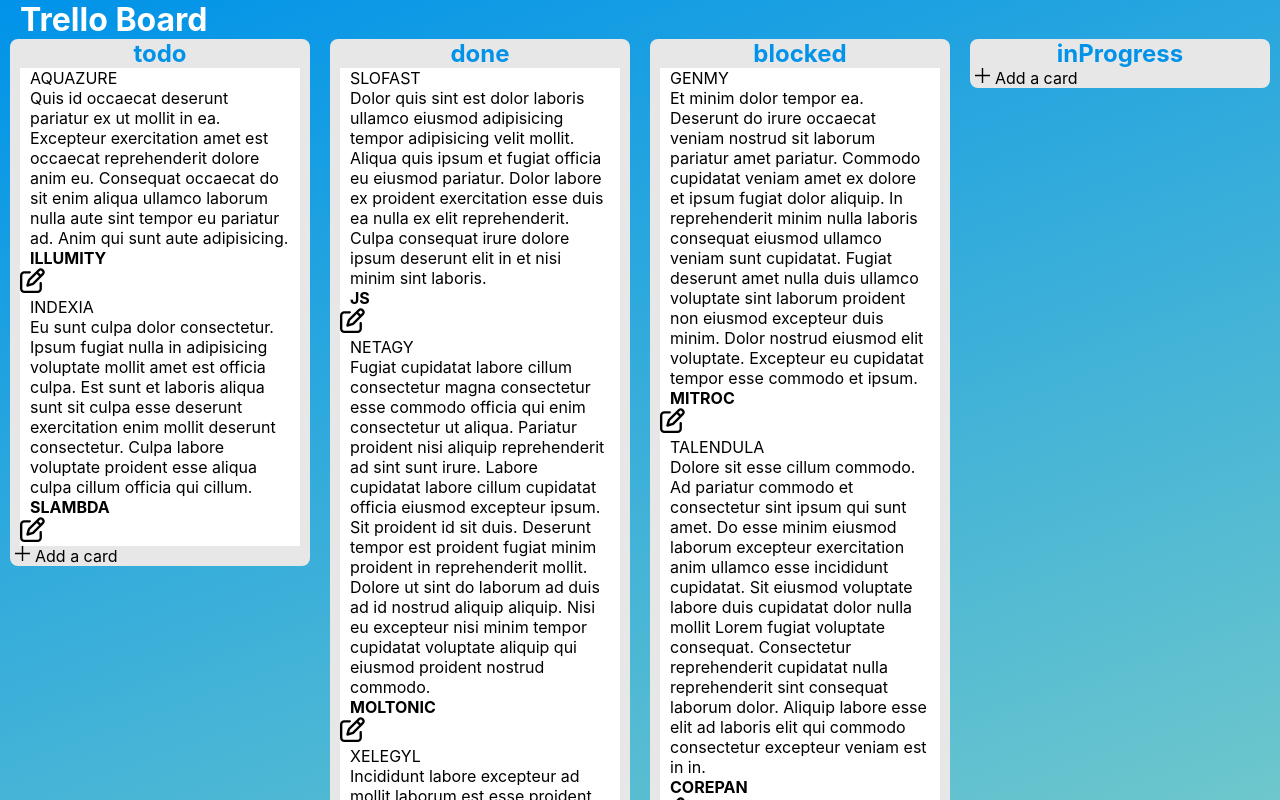
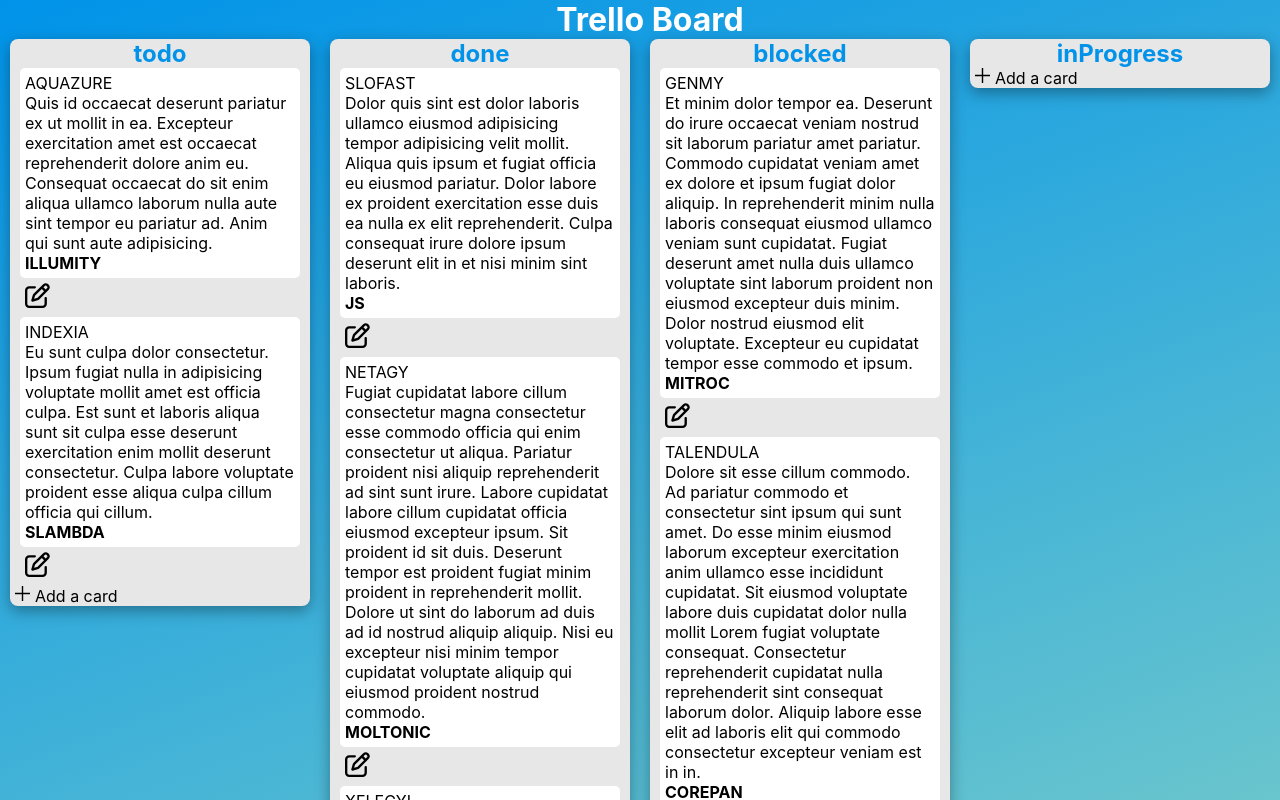
Before and after one commit to DavIdHabeTyan/Trello_In_React, a React (Create React App) app: page / in a window 1280 px wide. Shown: the top 800 px of the page. Built offline with nearby package versions, Linux system fonts and the light colour scheme.

Commit message:
change style

```diff
--- a/src/App.css
+++ b/src/App.css
@@ -14,15 +14,18 @@
     justify-content: space-around;
 }
 
-.App_header{
+.App_header h1{
+    text-align: center;
     color: #fff;
     padding-left: 20px;
 }
 
 
 .select_Window {
+    box-shadow: rgba(0, 0, 0, 0.35) 0px 5px 15px;
+    padding: 5px;
     border-radius: 8px;
-    background-color: darkgray;
+    background-color: #37bbe3;
     width: 250px;
     height: 200px;
     position: fixed;
@@ -33,15 +36,18 @@
 }
 
 .addBlock{
+    box-shadow: rgba(0, 0, 0, 0.35) 0px 5px 15px;
+    padding: 5px;
     border-radius: 8px;
-    padding: 15px 0 0 15px ;
-    background-color: darkgray;
+    background-color: #37bbe3;
     width: 250px;
     height: 200px;
-    position: absolute;
+    position: fixed;
 }
 
 .iconEdit {
+    padding: 5px;
+    margin-left: 10px;
     cursor: pointer;
     width: 25px;
     height: 25px;
@@ -77,6 +83,7 @@
 }
 
 .test > div {
+    box-shadow: rgba(0, 0, 0, 0.35) 0px 5px 15px;
     background-color: #e8e7e7;
     border-radius: 8px;
     width: 300px;
@@ -88,7 +95,9 @@
     text-align: center;
 }
 
-.task_block{
+.task_block_child{
+    padding: 5px;
+    border-radius: 5px;
     background-color: white;
     margin-left: 10px;
     margin-right: 10px;
--- a/src/components/trelloTasks/index.js
+++ b/src/components/trelloTasks/index.js
@@ -4,17 +4,14 @@
 
 const TrelloTasks = (props) => {
    const {status, description, title, changeDescription, handleChangeTitle, changeCategory, handleChangeStatus, id, category} = props;
-
    const [isClickedEdit, setIsClickedEdit] = useState(true)
    const [editDescription, setEditeDescription] = useState(description)
    const [editTitle, setEditTitle] = useState(title)
    const [editCategory, setEditCategory] = useState(category)
    const [changeStatus, setChangeStatus] = useState(status)
 
-
    function handleEdit() {
       setIsClickedEdit(!isClickedEdit)
-
    }
 
    const handelCancel = () => {
@@ -46,7 +43,7 @@
 
    return (
       <div className={"task_block"}>
-         <div className={"task_block"}>
+         <div className={"task_block_child"}>
             <p>{title}</p>
             <p>{description}</p>
             <p className={"category"}>{category}</p>
```
Also changed, not shown: src/App.js (+0 -8 lines).
